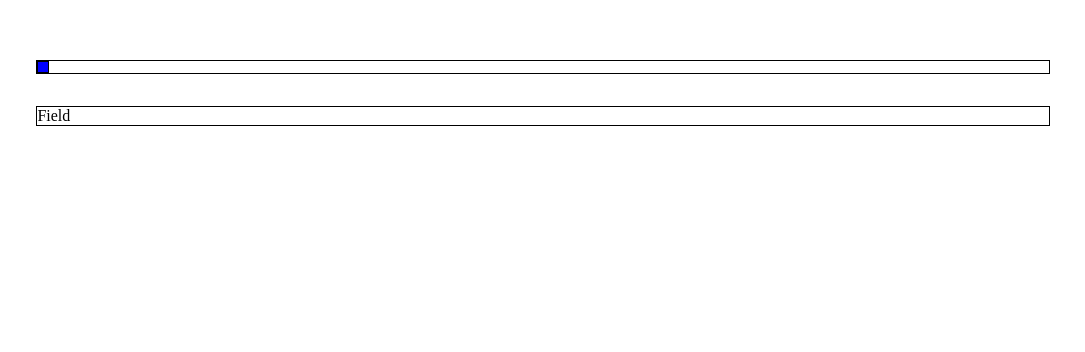
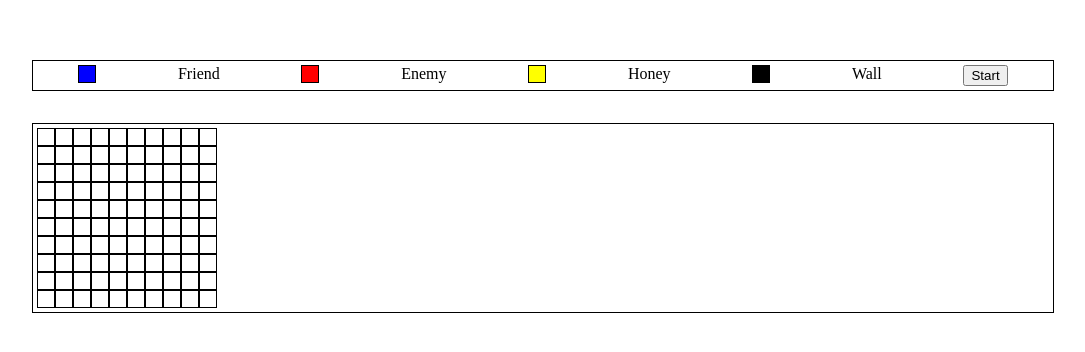
Before and after one commit to andSKLV/ants, a React (Create React App) app: page / in a window 1280 px wide. Shown: the part 138-490 px from the top of the page, without its empty margins (97-1182 px from the left). Built offline with nearby package versions, Linux system fonts and the light colour scheme.

Commit message:
creating field

```diff
--- a/src/components/App/App.js
+++ b/src/components/App/App.js
@@ -2,13 +2,59 @@ import React from "react";
 import "./style.css";
 import ControlBar from "../ControlBar";
 import Field from "../Field";
+import CONFIG from "../CONFIG.js";
 
 class App extends React.Component {
+  constructor(props) {
+    super(props);
+    const field = [];
+    for (let i = 0; i < CONFIG.colNum; i++) {
+      const row = [];
+      for (let j = 0; j < CONFIG.rowNum; j++) {
+        row.push("x");
+      }
+      field.push(row);
+    }
+    this.state = {
+      setter: null,
+      isStarted: false,
+      fieldArray: field
+    };
+  }
+  onClickSetter = type => {
+    this.setState({ setter: type });
+  };
+  onClickStart = () => {
+    this.setState({ isStarted: !this.state.isStarted, setter: false });
+  };
+  getShortCut = str => {
+    const obj = {
+      empty: "x",
+      enemy: "e",
+      honey: "h",
+      friend: "f",
+      wall: "w"
+    };
+    return obj[str];
+  };
+  onClickSet = (x, y) => {
+    if (!this.state.setter) return false;
+    if (this.state.isStarted) return false;
+    const newFieldArray = this.state.fieldArray;
+    newFieldArray[x][y] = this.getShortCut(this.state.setter);
+    this.setState({ fieldArray: newFieldArray });
+  };
   render() {
     return (
       <div className="App">
-        <ControlBar />
-        <Field />
+        <ControlBar
+          onClickSetter={this.onClickSetter}
+          onClickStart={this.onClickStart}
+        />
+        <Field
+          fieldArray={this.state.fieldArray}
+          onClickSet={this.onClickSet}
+        />
       </div>
     );
   }
--- a/src/components/App/style.css
+++ b/src/components/App/style.css
@@ -7,15 +7,26 @@
   margin-top: 15%;
   border: 1px solid black;
   min-width: 80%;
+  padding: 4px;
+  display: flex;
+  flex-direction: row;
+  justify-content: space-around;
 }
 .Field {
   margin-top: 32px;
   border: 1px solid black;
   min-width: 80%;
+  padding: 4px;
+  display: flex;
+  flex-direction: column;
+}
+.Row{
+  display: flex;
+  flex-direction: row;
 }
 .Cell {
-  width: 10px;
-  height: 10px;
+  width: 16px;
+  height: 16px;
   margin: 0px;
   padding: 0px;
   border: 1px solid black;
--- /dev/null
+++ b/src/components/CONFIG.js
@@ -0,0 +1,5 @@
+const CONFIG = {
+  rowNum: 10,
+  colNum: 10
+};
+export default CONFIG;
--- a/src/components/Cell/Cell.js
+++ b/src/components/Cell/Cell.js
@@ -10,6 +10,8 @@ const getColor = type => {
       return "yellow";
     case "wall":
       return "black";
+    case "empty":
+      return "white";
     default:
       return "white";
   }
--- a/src/components/ControlBar/ControlBar.js
+++ b/src/components/ControlBar/ControlBar.js
@@ -2,9 +2,20 @@ import React from "react";
 import Cell from "../Cell";
 
 const ControlBar = props => {
+  const { onClickSetter, onClickStart } = props;
   return (
     <div className="ControlBar">
-      <Cell type="friend" />
+      <Cell type="friend" onClick={type => onClickSetter(type)} />
+      <div>Friend</div>
+      <Cell type="enemy" onClick={type => onClickSetter(type)} />
+      <div>Enemy</div>
+      <Cell type="honey" onClick={type => onClickSetter(type)} />
+      <div>Honey</div>
+      <Cell type="wall" onClick={type => onClickSetter(type)} />
+      <div>Wall</div>
+      <button className="start-btn" onClick={() => onClickStart()}>
+        Start
+      </button>
     </div>
   );
 };
--- a/src/components/Field/Field.js
+++ b/src/components/Field/Field.js
@@ -1,6 +1,35 @@
 import React from "react";
+import Cell from "../Cell";
 
 const Field = props => {
-  return <div className="Field">Field</div>;
+  const { fieldArray, onClickSet } = props;
+  const getType = str => {
+    const obj = {
+      x: "empty",
+      e: "enemy",
+      h: "honey",
+      f: "friend",
+      w: "wall"
+    };
+    return obj[str];
+  };
+  const createField = arr => {
+    return arr.map((row, ri) => {
+      return (
+        <div className="Row" key={ri}>
+          {row.map((cell, ci) => {
+            return (
+              <Cell
+                type={getType(cell)}
+                onClick={() => onClickSet(ri, ci)}
+                key={`${ri}-${ci}`}
+              />
+            );
+          })}
+        </div>
+      );
+    });
+  };
+  return <div className="Field">{createField(fieldArray)}</div>;
 };
 export default Field;
```
